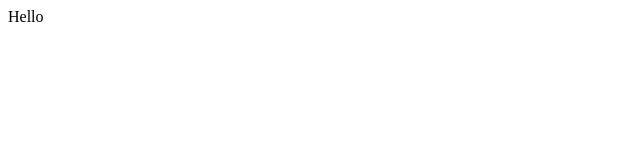
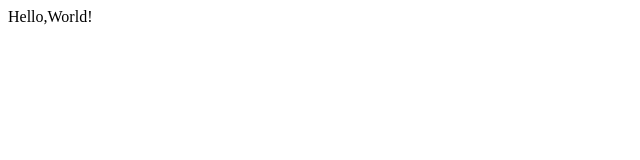
Before and after one commit to sswatanabe/git_practice, a plain HTML site: page index.html in a window 1280 px wide. Shown: the full height of the page, 0-640 px from the left. Drawn offline with Linux system fonts and the light colour scheme.

Commit message:
from Linux

```diff
--- a/index.html
+++ b/index.html
@@ -1,3 +1,3 @@
 <html>
-Hello
+Hello,World!
 </html>
```
